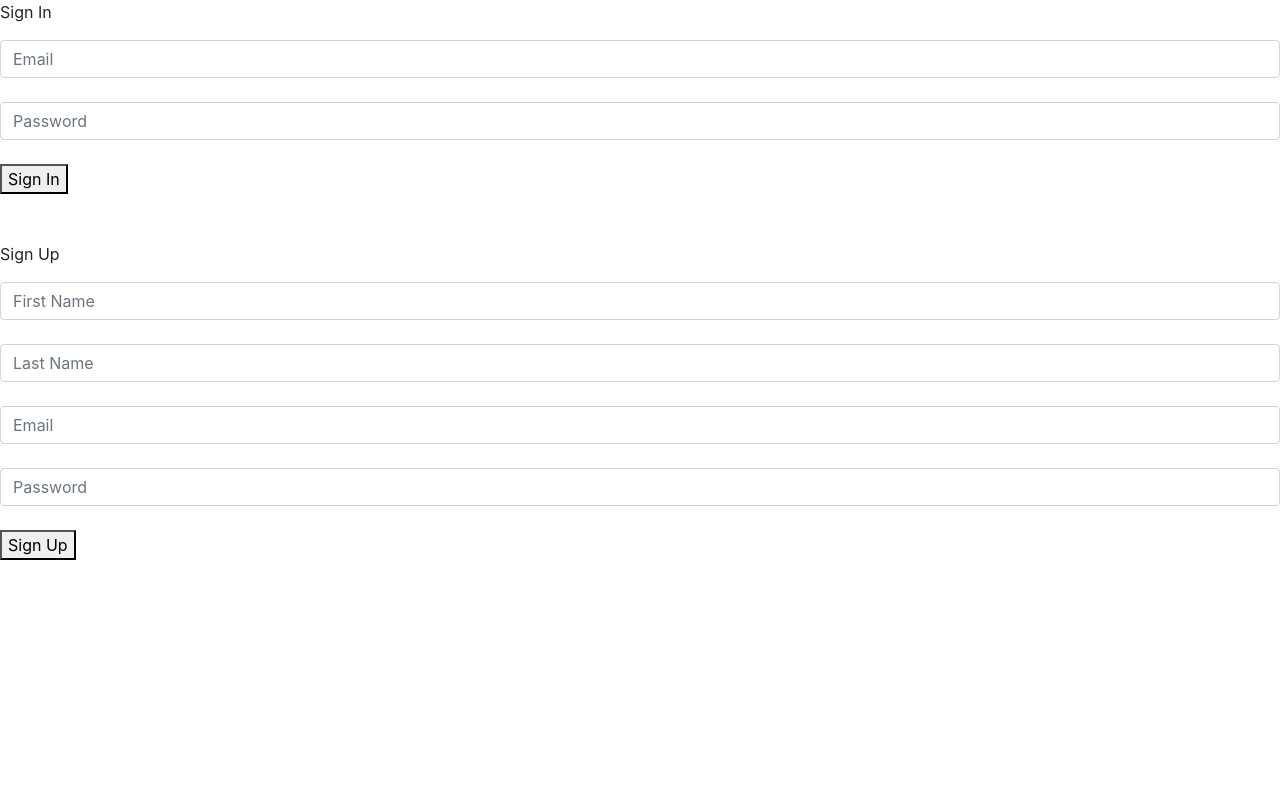
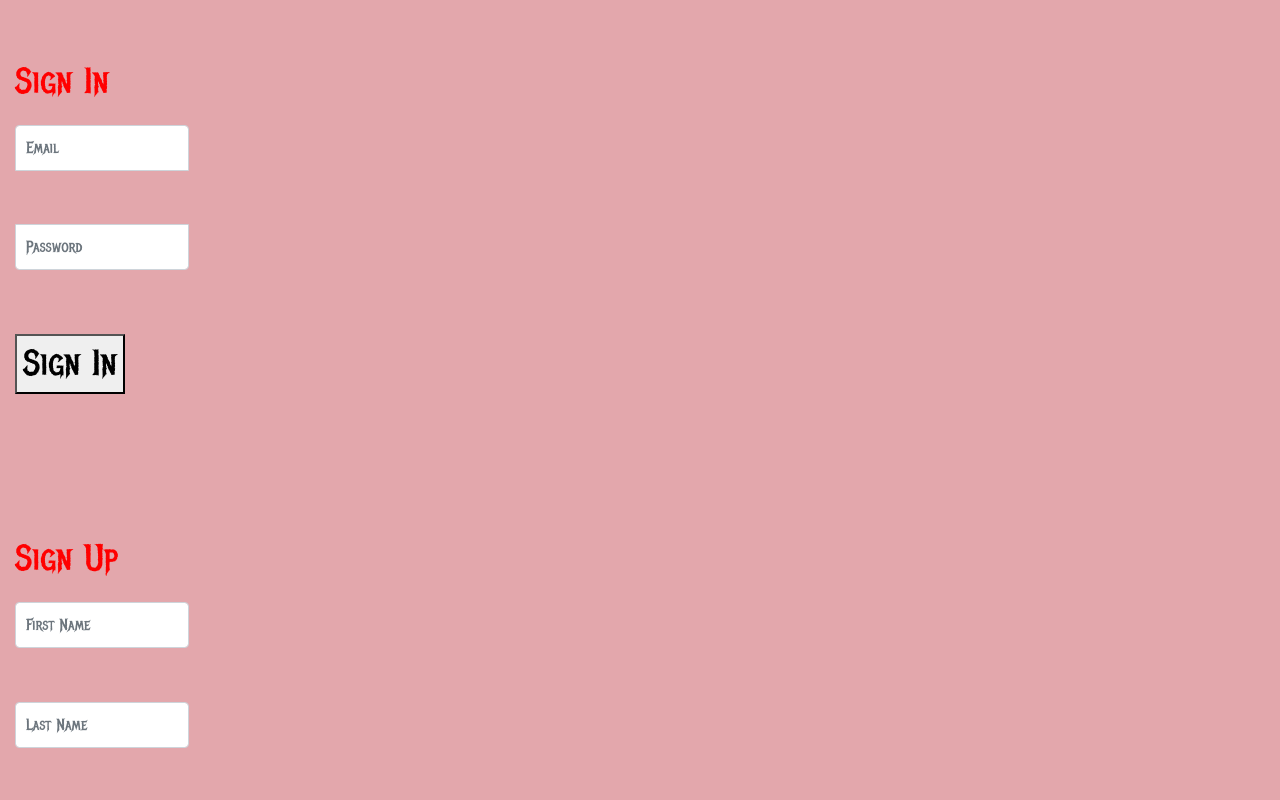
Before and after one commit to brakluner/MemeVortex, a React (Create React App) app in the folder client/: page / in a window 1280 px wide. Shown: the top 800 px of the page. Built offline with nearby package versions, Linux system fonts and the light colour scheme.

Commit message:
added color and font plus bootstrap form styles

```diff
--- a/client/public/index.html
+++ b/client/public/index.html
@@ -11,6 +11,7 @@
     />
     <link rel="apple-touch-icon" href="%PUBLIC_URL%/logo192.png" />
     <link rel="stylesheet" href="https://stackpath.bootstrapcdn.com/bootstrap/4.5.0/css/bootstrap.min.css" integrity="sha384-9aIt2nRpC12Uk9gS9baDl411NQApFmC26EwAOH8WgZl5MYYxFfc+NcPb1dKGj7Sk" crossorigin="anonymous">
+    <link href="https://fonts.googleapis.com/css2?family=Metal+Mania&display=swap" rel="stylesheet">
     <!--
       manifest.json provides metadata used when your web app is installed on a
       user's mobile device or desktop. See https://developers.google.com/web/fundamentals/web-app-manifest/
--- a/client/src/App.css
+++ b/client/src/App.css
@@ -0,0 +1,46 @@
+body {
+    height: 100%;
+  }
+
+  body {
+    display: -ms-flexbox;
+    display: flex;
+    -ms-flex-align: center;
+    align-items: center;
+    padding-top: 40px;
+    padding-bottom: 40px;
+    font-family: 'Metal Mania', cursive;
+    font-size: 36px;
+    color: #ff0000;
+    background-color: #e3a7ac;
+  }
+
+  .form-signin {
+    width: 100%;
+    max-width: 330px;
+    padding: 15px;
+    margin: auto;
+  }
+  .form-signin .checkbox {
+    font-weight: 400;
+  }
+  .form-signin .form-control {
+    position: relative;
+    box-sizing: border-box;
+    height: auto;
+    padding: 10px;
+    font-size: 16px;
+  }
+  .form-signin .form-control:focus {
+    z-index: 2;
+  }
+  .form-signin input[type="email"] {
+    margin-bottom: -1px;
+    border-bottom-right-radius: 0;
+    border-bottom-left-radius: 0;
+  }
+  .form-signin input[type="password"] {
+    margin-bottom: 10px;
+    border-top-left-radius: 0;
+    border-top-right-radius: 0;
+  }
--- a/client/src/App.js
+++ b/client/src/App.js
@@ -256,6 +256,7 @@ if (!token) {
               <p>{signInError}</p>
             ) : (null)
           }
+          <form className="form-signin">
           <p>Sign In</p>
           <label for="inputEmail" className="sr-only">Email Address</label>
           <input
@@ -278,6 +279,7 @@ if (!token) {
           />
           <br />
           <button onClick={this.onSignIn}>Sign In</button>
+          </form>
       </div>
       <br />
       <br />
@@ -287,6 +289,7 @@ if (!token) {
               <p>{signUpError}</p>
             ) : (null)
           }
+        <form className="form-signin">
         <p>Sign Up</p>
         <label for="inputFirstName" className="sr-only">First Name</label>
         <input
@@ -325,6 +328,7 @@ if (!token) {
         onChange={this.onTextboxChangeSignUpPassword}
         /><br />
         <button onClick={this.onSignUp}>Sign Up</button>
+        </form>
       </div>
     </div>
   )
```
